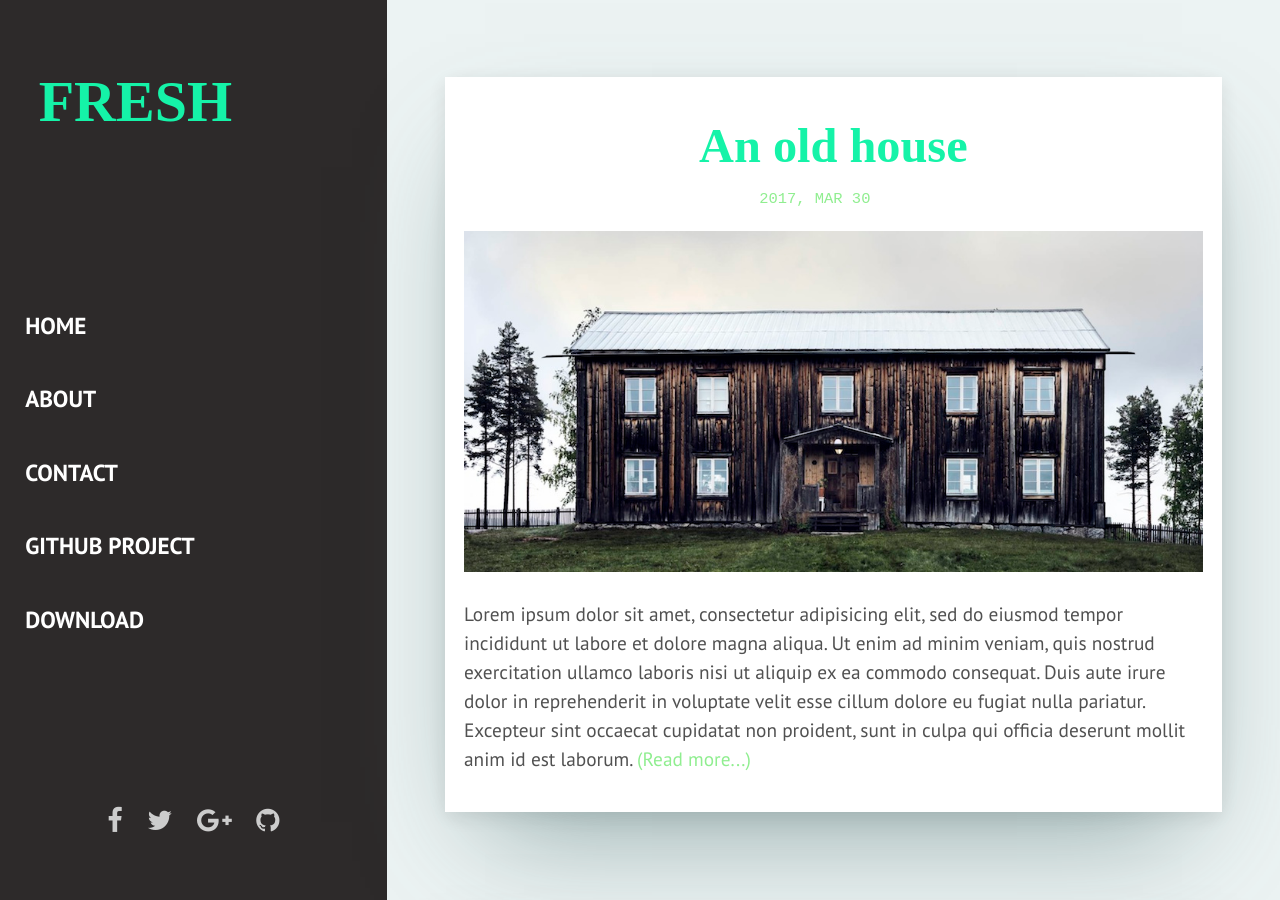
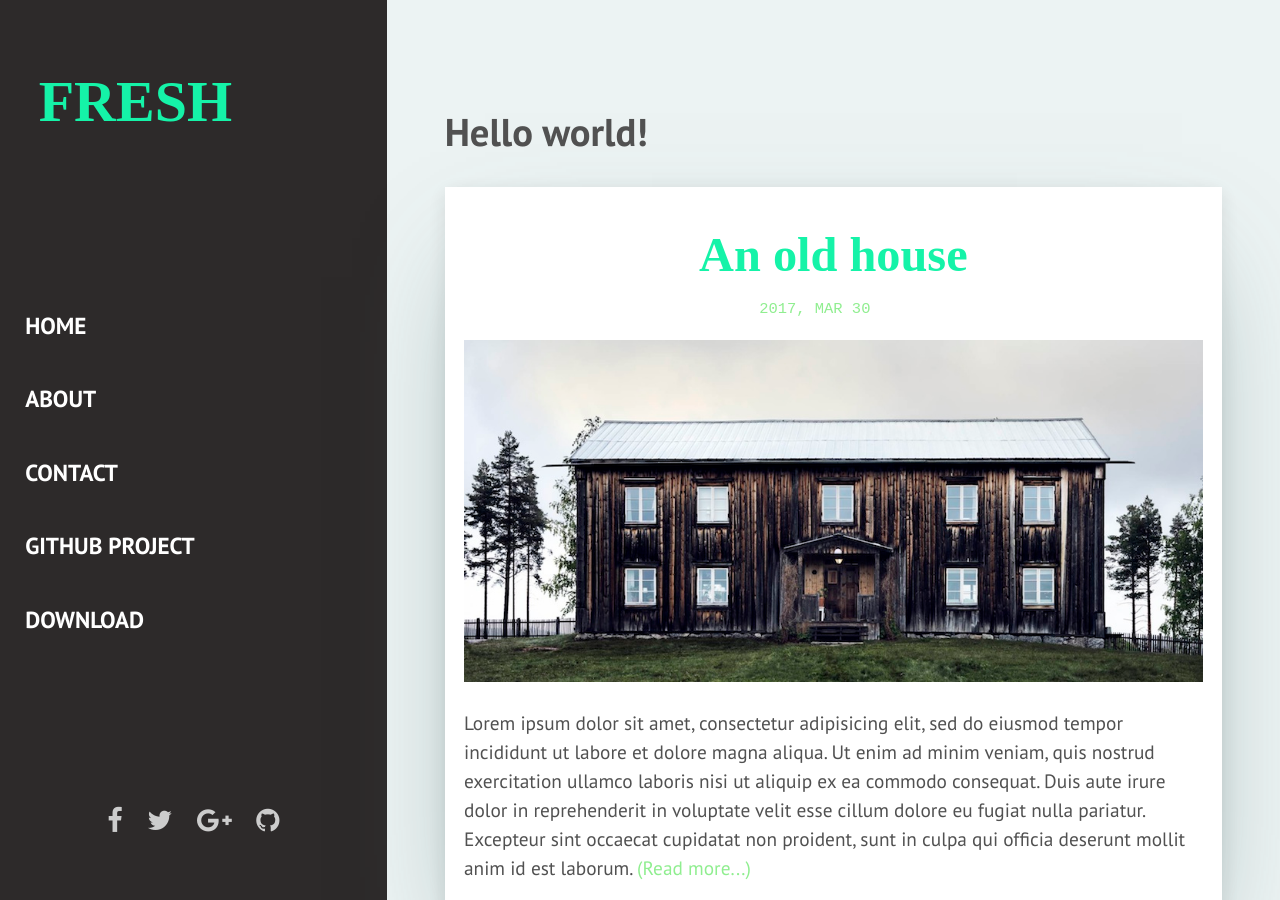
Before and after one commit to Danielhp95/danielhp95.github.io, a Jekyll site: the page built from index.html, in a window 1280 px wide and 900 px high. Built offline with Jekyll 4.4.1, drawn with Linux system fonts in a browser that asks for light colours; some web fonts are replaced; the list of posts is cut into pages by our own code.

Commit message:
added hello world

```diff
--- a/index.html
+++ b/index.html
@@ -1,7 +1,7 @@
 ---
 layout: default
 ---
-
+<h1>Hello world!</h1>
 {% for post in paginator.posts %}
 <article class="main-article">
   <div class="wrap-content">
```
